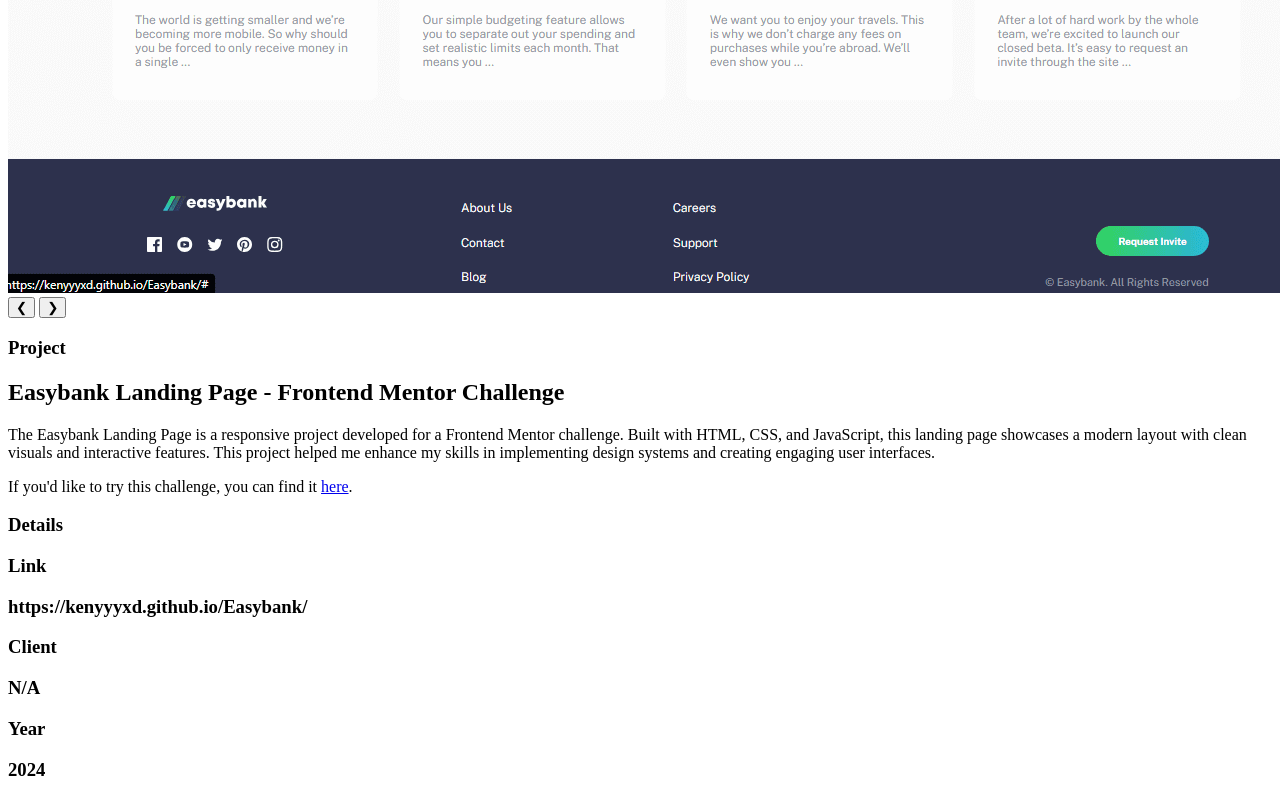
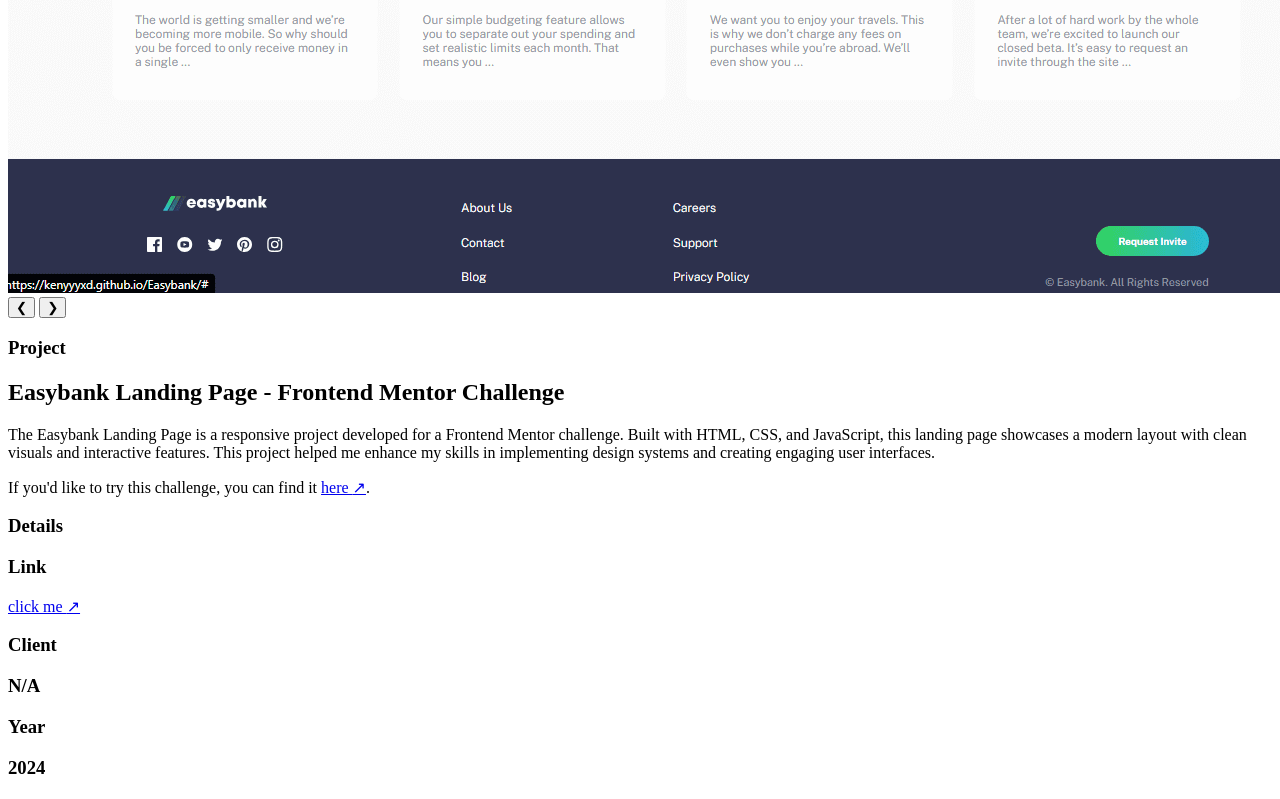
Before and after one commit to Kenyyyxd/Portfolio-II, a plain HTML site: page assets/project7.html in a window 1280 px wide. Shown: the part 1590-2389 px from the top of the page. Drawn offline with Linux system fonts and the light colour scheme; files whose address does not match are found by name.

Commit message:
Update project7.html

```diff
--- a/assets/project7.html
+++ b/assets/project7.html
@@ -26,7 +26,7 @@
             <div class="about-text">
                 <h1 class="approach">Easybank Landing Page - Frontend Mentor Challenge</h1>
                     <p>The Easybank Landing Page is a responsive project developed for a Frontend Mentor challenge. Built with HTML, CSS, and JavaScript, this landing page showcases a modern layout with clean visuals and interactive features. This project helped me enhance my skills in implementing design systems and creating engaging user interfaces.</p>
-                    <p>If you'd like to try this challenge, you can find it <a href="https://www.frontendmentor.io/challenges/easybank-landing-page-WaUhkoDN" target="_blank">here</a>.</p>
+                    <p>If you'd like to try this challenge, you can find it <a href="https://www.frontendmentor.io/challenges/easybank-landing-page-WaUhkoDN" target="_blank">here <span>&#8599;</span></a>.</p>
 
                 <div class="exp">
                     <div class="exp-title">
@@ -36,7 +36,7 @@
                     <div class="exp-text">
                         <div class="exp1">
                             <h3 class="comp">Link</h3>
-                            <h3>https://kenyyyxd.github.io/Easybank/</h3>
+                            <a href="https://kenyyyxd.github.io/Easybank/" target="_blank">click me <span>&#8599;</span></a>
                         </div>
 
 
```
